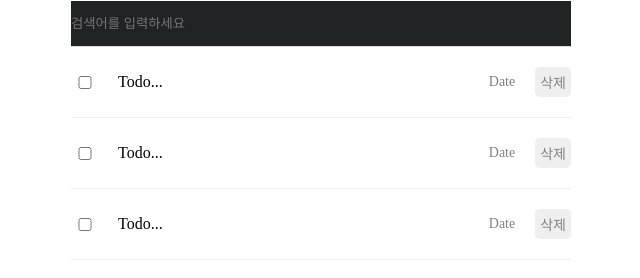
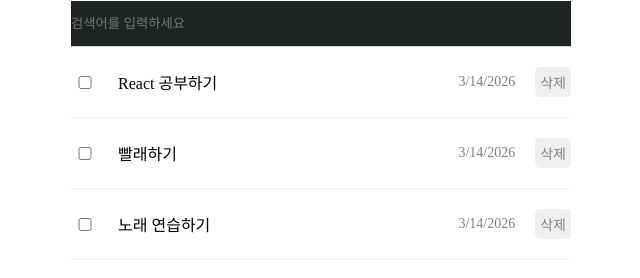
Before and after one commit to mooni9375/todo_myself, a React (Vite) app: page / in a window 1280 px wide. Shown: the part 234-512 px from the top of the page, without its empty margins (319-959 px from the left). Built offline with nearby package versions, Linux system fonts and the light colour scheme.

Commit message:
List → TodoItem todos 전달 기능 구현

```diff
--- a/src/components/List.jsx
+++ b/src/components/List.jsx
@@ -8,9 +8,10 @@
       <h4>Todo List 🌱</h4>
       <input placeholder="검색어를 입력하세요" />
       <div className="todos_wrapper">
-        <TodoItem />
-        <TodoItem />
-        <TodoItem />
+        {/* 리스트 형태로 랜더링 된 컴포넌트들이나 요소들을 서로 구분할 때 'key' prop으로 구분 */}
+        {todos.map((todo) => {
+          return <TodoItem key={todo.id} {...todo} />;
+        })}
       </div>
     </div>
   );
--- a/src/components/TodoItem.jsx
+++ b/src/components/TodoItem.jsx
@@ -1,11 +1,13 @@
 import "./TodoItem.css";
 
-const TodoItem = () => {
+const TodoItem = ({ id, isDone, content, date }) => {
+  const tmp = () => {};
+
   return (
     <div className="TodoItem">
-      <input type="checkbox" />
-      <div className="content">Todo...</div>
-      <div className="date">Date</div>
+      <input type="checkbox" checked={isDone} onChange={tmp} />
+      <div className="content">{content}</div>
+      <div className="date">{new Date(date).toLocaleDateString()}</div>
       <button>삭제</button>
     </div>
   );
```
